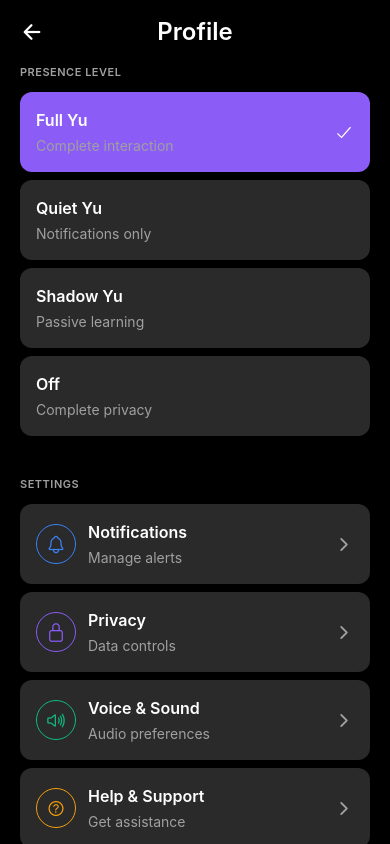
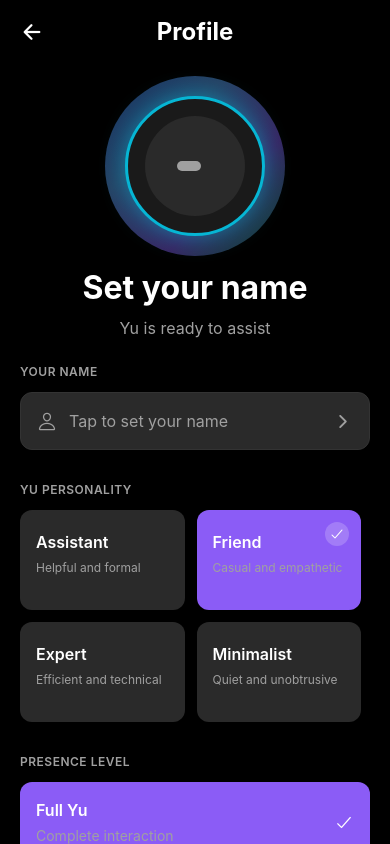
Before and after one commit to Mmabiaa/Yu, a React Native app: screen /Profile in a window 390 px wide. Built offline with nearby package versions, Linux system fonts and the light colour scheme; what react-native-worklets would draw is missing.

Commit message:
Updated the profile setup screen

```diff
--- a/src/screens/ProfileScreen.tsx
+++ b/src/screens/ProfileScreen.tsx
@@ -6,27 +6,38 @@ import {
   ScrollView,
   TouchableOpacity,
   Alert,
+  TextInput,
 } from 'react-native';
 import { SafeAreaView } from 'react-native-safe-area-context';
 import { Ionicons } from '@expo/vector-icons';
 import { colors, typography } from '../theme';
+import YuOrb from '../components/YuOrb';
+
+const personalities = [
+  { id: 'assistant', title: 'Assistant', subtitle: 'Helpful and formal' },
+  { id: 'friend', title: 'Friend', subtitle: 'Casual and empathetic' },
+  { id: 'expert', title: 'Expert', subtitle: 'Efficient and technical' },
+  { id: 'minimalist', title: 'Minimalist', subtitle: 'Quiet and unobtrusive' },
+];
 
 const presenceLevels = [
-  { id: 'full', title: 'Full Yu', subtitle: 'Complete interaction', selected: true },
-  { id: 'quiet', title: 'Quiet Yu', subtitle: 'Notifications only', selected: false },
-  { id: 'shadow', title: 'Shadow Yu', subtitle: 'Passive learning', selected: false },
-  { id: 'off', title: 'Off', subtitle: 'Complete privacy', selected: false },
+  { id: 'full', title: 'Full Yu', subtitle: 'Complete interaction' },
+  { id: 'quiet', title: 'Quiet Yu', subtitle: 'Notifications only' },
+  { id: 'shadow', title: 'Shadow Yu', subtitle: 'Passive learning' },
+  { id: 'off', title: 'Off', subtitle: 'Complete privacy' },
 ];
 
 const settings = [
-  { id: 'notifications', title: 'Notifications', subtitle: 'Manage alerts', icon: 'notifications-outline', color: colors.blue },
+  { id: 'notifications', title: 'Notifications', subtitle: 'Manage alerts', icon: 'notifications-outline', color: '#60A5FA' },
   { id: 'privacy', title: 'Privacy', subtitle: 'Data controls', icon: 'lock-closed-outline', color: colors.purple },
   { id: 'voice', title: 'Voice & Sound', subtitle: 'Audio preferences', icon: 'volume-high-outline', color: colors.green },
   { id: 'help', title: 'Help & Support', subtitle: 'Get assistance', icon: 'help-circle-outline', color: colors.orange },
 ];
 
 export default function ProfileScreen({ navigation }: any) {
+  const [selectedPersonality, setSelectedPersonality] = useState('friend');
   const [selectedPresence, setSelectedPresence] = useState('full');
+  const [userName, setUserName] = useState('');
 
   return (
     <SafeAreaView style={styles.container} edges={['top']}>
@@ -43,6 +54,67 @@ export default function ProfileScreen({ navigation }: any) {
         contentContainerStyle={styles.scrollContent}
         showsVerticalScrollIndicator={false}
       >
+        {/* Yu Orb */}
+        <YuOrb />
+
+        {/* Set your name section */}
+        <View style={styles.nameSection}>
+          <Text style={styles.nameHeading}>Set your name</Text>
+          <Text style={styles.nameSubtitle}>Yu is ready to assist</Text>
+        </View>
+
+        {/* Your Name Input */}
+        <View style={styles.section}>
+          <Text style={styles.sectionLabel}>YOUR NAME</Text>
+          <TouchableOpacity style={styles.nameInput}>
+            <Ionicons name="person-outline" size={20} color={colors.textSecondary} style={styles.nameInputIcon} />
+            <TextInput
+              style={styles.nameInputText}
+              placeholder="Tap to set your name"
+              placeholderTextColor={colors.textSecondary}
+              value={userName}
+              onChangeText={setUserName}
+            />
+            <Ionicons name="chevron-forward" size={20} color={colors.textSecondary} />
+          </TouchableOpacity>
+        </View>
+
+        {/* Yu Personality Section */}
+        <View style={styles.section}>
+          <Text style={styles.sectionLabel}>YU PERSONALITY</Text>
+          <View style={styles.personalityGrid}>
+            {personalities.map((personality) => (
+              <TouchableOpacity
+                key={personality.id}
+                style={[
+                  styles.personalityOption,
+                  selectedPersonality === personality.id && styles.personalityOptionSelected,
+                ]}
+                onPress={() => setSelectedPersonality(personality.id)}
+              >
+                {selectedPersonality === personality.id && (
+                  <View style={styles.checkmarkContainer}>
+                    <Ionicons name="checkmark" size={16} color={colors.text} />
+                  </View>
+                )}
+                <Text style={[
+                  styles.personalityTitle,
+                  selectedPersonality === personality.id && styles.personalityTitleSelected
+                ]}>
+                  {personality.title}
+                </Text>
+                <Text style={[
+                  styles.personalitySubtitle,
+                  selectedPersonality === personality.id && styles.personalitySubtitleSelected
+                ]}>
+                  {personality.subtitle}
+                </Text>
+              </TouchableOpacity>
+            ))}
+          </View>
+        </View>
+
+        {/* Presence Level Section */}
         <View style={styles.section}>
           <Text style={styles.sectionLabel}>PRESENCE LEVEL</Text>
           {presenceLevels.map((level) => (
@@ -65,6 +137,7 @@ export default function ProfileScreen({ navigation }: any) {
           ))}
         </View>
 
+        {/* Settings Section */}
         <View style={styles.section}>
           <Text style={styles.sectionLabel}>SETTINGS</Text>
           {settings.map((setting) => (
@@ -72,13 +145,12 @@ export default function ProfileScreen({ navigation }: any) {
               key={setting.id}
               style={styles.settingOption}
               onPress={() => {
-                // All settings buttons are functional
                 if (setting.id === 'notifications') {
                   Alert.alert('Notifications', 'Manage your alert preferences here');
                 } else if (setting.id === 'privacy') {
                   Alert.alert('Privacy', 'Control your data and privacy settings');
                 } else if (setting.id === 'voice') {
-                  Alert.alert('Voice & Sound', 'Adjust audio preferences and voice settings');
+                  navigation.navigate('Chat');
                 } else if (setting.id === 'help') {
                   Alert.alert('Help & Support', 'Get assistance and access support resources');
                 }
@@ -96,6 +168,7 @@ export default function ProfileScreen({ navigation }: any) {
           ))}
         </View>
 
+        {/* Footer */}
         <View style={styles.footer}>
           <Text style={styles.footerText}>Yu v1.0.0</Text>
           <Text style={styles.footerTagline}>You, enhanced</Text>
@@ -120,12 +193,28 @@ const styles = StyleSheet.create({
   headerTitle: {
     ...typography.h2,
     color: colors.text,
+    fontWeight: 'bold',
   },
   scrollView: {
     flex: 1,
   },
   scrollContent: {
     paddingBottom: 40,
+  },
+  nameSection: {
+    alignItems: 'center',
+    marginBottom: 24,
+    paddingHorizontal: 20,
+  },
+  nameHeading: {
+    ...typography.h1,
+    color: colors.text,
+    fontWeight: 'bold',
+    marginBottom: 8,
+  },
+  nameSubtitle: {
+    ...typography.body,
+    color: colors.textSecondary,
   },
   section: {
     paddingHorizontal: 20,
@@ -135,6 +224,71 @@ const styles = StyleSheet.create({
     ...typography.label,
     color: colors.textSecondary,
     marginBottom: 12,
+    fontSize: 12,
+    letterSpacing: 0.5,
+  },
+  nameInput: {
+    flexDirection: 'row',
+    alignItems: 'center',
+    backgroundColor: colors.surfaceLight,
+    padding: 16,
+    borderRadius: 12,
+    borderWidth: 1,
+    borderColor: colors.border,
+  },
+  nameInputIcon: {
+    marginRight: 12,
+  },
+  nameInputText: {
+    flex: 1,
+    ...typography.body,
+    color: colors.text,
+  },
+  personalityGrid: {
+    flexDirection: 'row',
+    flexWrap: 'wrap',
+    gap: 12,
+  },
+  personalityOption: {
+    width: '47%',
+    backgroundColor: colors.surfaceLight,
+    padding: 16,
+    borderRadius: 12,
+    position: 'relative',
+    minHeight: 100,
+    justifyContent: 'flex-start',
+  },
+  personalityOptionSelected: {
+    backgroundColor: colors.purple,
+  },
+  checkmarkContainer: {
+    position: 'absolute',
+    top: 12,
+    right: 12,
+    width: 24,
+    height: 24,
+    borderRadius: 12,
+    backgroundColor: 'rgba(255, 255, 255, 0.2)',
+    alignItems: 'center',
+    justifyContent: 'center',
+  },
+  personalityTitle: {
+    ...typography.body,
+    color: colors.text,
+    fontWeight: '600',
+    marginBottom: 4,
+    marginTop: 4,
+  },
+  personalityTitleSelected: {
+    color: colors.text,
+  },
+  personalitySubtitle: {
+    ...typography.bodySmall,
+    color: colors.textSecondary,
+    fontSize: 12,
+  },
+  personalitySubtitleSelected: {
+    color: colors.textSecondary,
   },
   presenceOption: {
     flexDirection: 'row',
```
